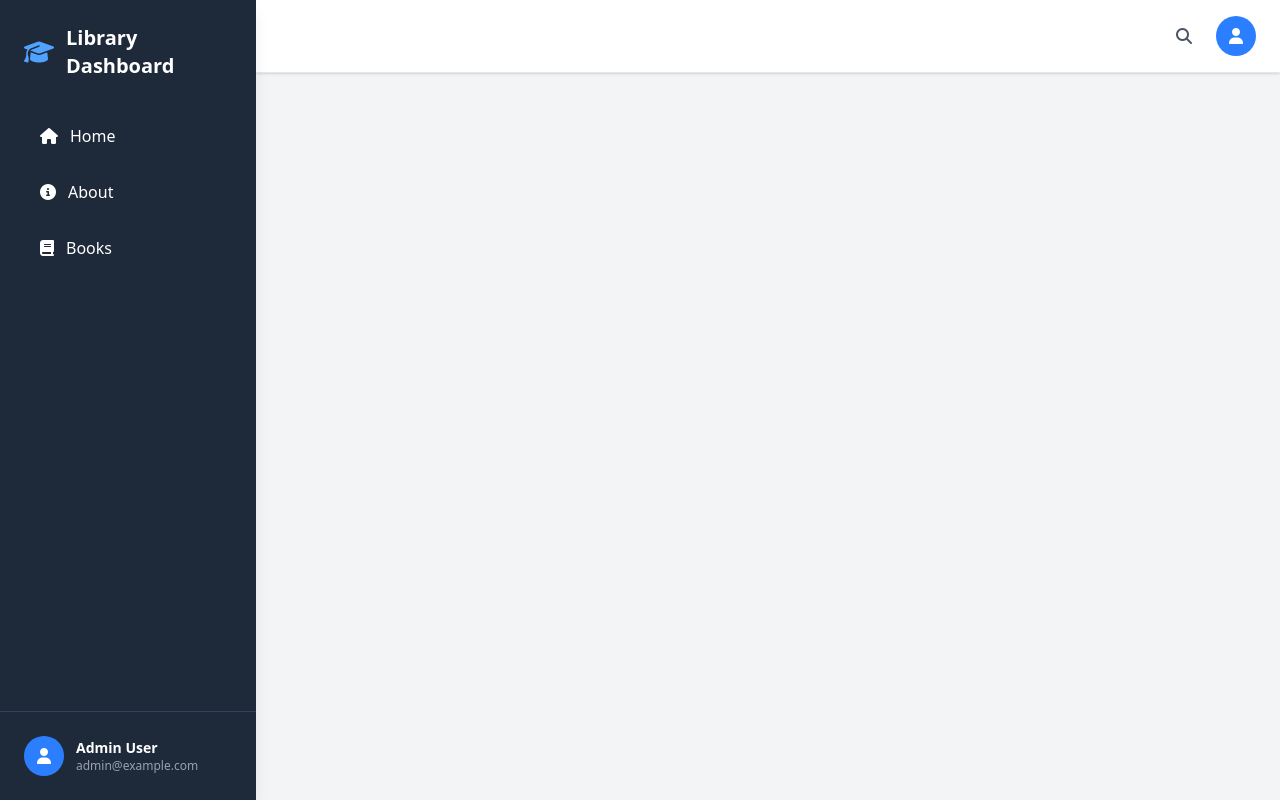
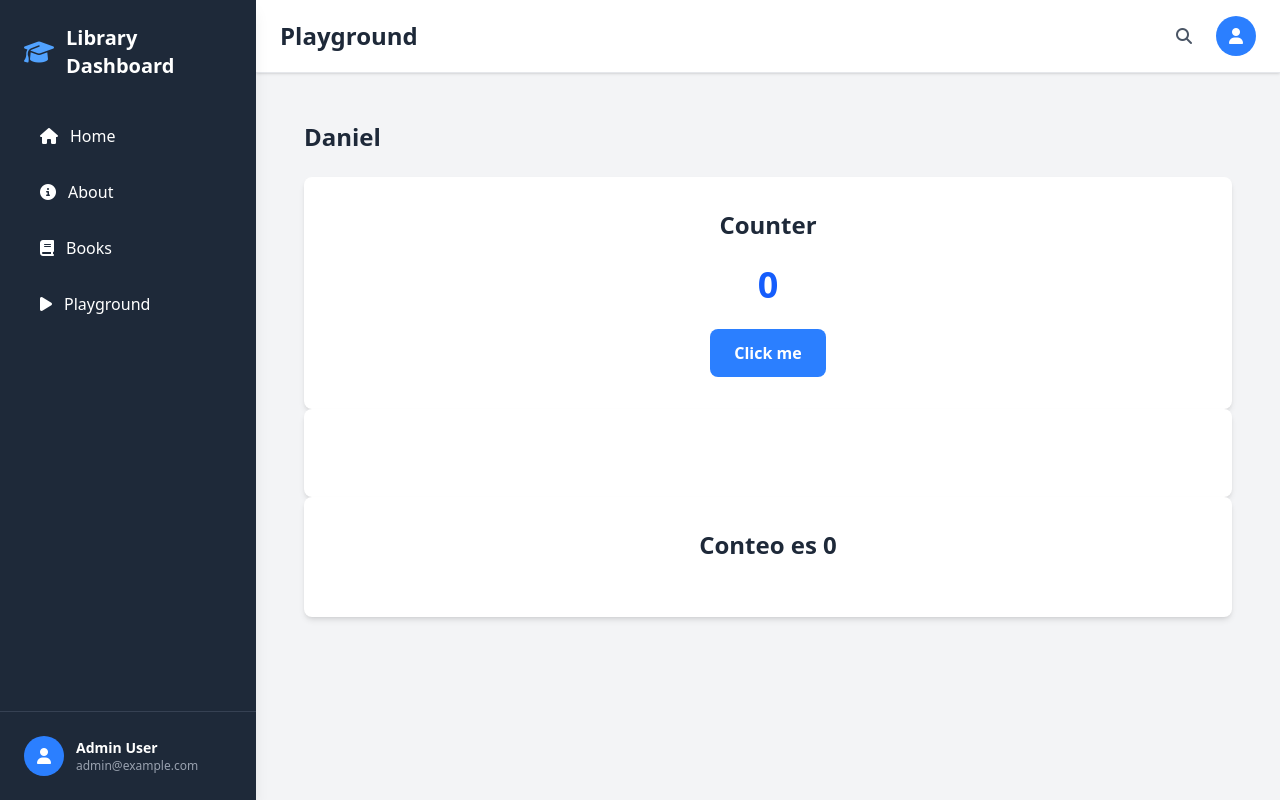
Before and after one commit to danielgara/curso-web-2026, a Vue app in the folder frontend/: page /playground in a window 1280 px wide. Built offline with nearby package versions, Linux system fonts and the light colour scheme.

Commit message:
imp: add vue elements

```diff
--- a/frontend/src/App.vue
+++ b/frontend/src/App.vue
@@ -34,6 +34,14 @@ import { RouterLink, RouterView } from 'vue-router';
             >
               <i class="fas fa-book mr-3"></i>
               <span>Books</span>
+            </RouterLink>
+
+            <RouterLink
+              to="/playground"
+              class="flex items-center px-4 py-3 rounded-lg hover:bg-gray-700 transition duration-200"
+            >
+              <i class="fas fa-play mr-3"></i>
+              <span>Playground</span>
             </RouterLink>
           </nav>
         </div>
--- a/frontend/src/router/index.ts
+++ b/frontend/src/router/index.ts
@@ -3,6 +3,7 @@ import HomeView from '@/views/HomeView.vue';
 import AboutView from '@/views/AboutView.vue';
 import BooksIndexView from '@/views/BooksIndexView.vue';
 import BooksShowView from '@/views/BooksShowView.vue';
+import PlaygroundView from '@/views/PlaygroundView.vue';
 
 const router = createRouter({
   history: createWebHistory(import.meta.env.BASE_URL),
@@ -11,6 +12,7 @@ const router = createRouter({
     { path: '/about', name: 'about', component: AboutView, meta: { title: 'About' } },
     { path: '/books', name: 'books.index', component: BooksIndexView, meta: { title: 'Books' } },
     { path: '/books/:id', name: 'books.show', component: BooksShowView, meta: { title: 'Book' } },
+    { path: '/playground', name: 'playground', component: PlaygroundView, meta: { title: 'Playground' } },
   ],
 });
 
--- /dev/null
+++ b/frontend/src/views/PlaygroundView copy 2.vue
@@ -0,0 +1,27 @@
+<script setup lang="ts">
+let name = 'Daniel';
+let count = 0;
+
+function increment() {
+  count += 1;
+  console.log(count);
+}
+</script>
+
+<template>
+  <section class="max-w-7xl mx-auto p-6">
+    <h1 class="text-2xl font-bold text-gray-800 mb-6">{{ name }}</h1>
+    <div class="bg-white rounded-lg shadow-md p-8 text-center">
+      <h2 class="text-2xl font-bold text-gray-800 mb-6">Counter</h2>
+      <div class="mb-6">
+        <p class="text-4xl font-bold text-blue-600 mb-4">{{ count }}</p>
+      </div>
+      <button
+        @click="increment"
+        class="px-6 py-3 bg-blue-500 text-white rounded-lg hover:bg-blue-600 transition duration-200 font-semibold"
+      >
+        Click me
+      </button>
+    </div>
+  </section>
+</template>
--- /dev/null
+++ b/frontend/src/views/PlaygroundView copy.vue
@@ -0,0 +1,29 @@
+<script setup lang="ts">
+import { ref } from 'vue';
+
+let name = 'Daniel';
+let count = ref(0);
+
+function increment() {
+  count.value += 1;
+  console.log(count.value);
+}
+</script>
+
+<template>
+  <section class="max-w-7xl mx-auto p-6">
+    <h1 class="text-2xl font-bold text-gray-800 mb-6">{{ name }}</h1>
+    <div class="bg-white rounded-lg shadow-md p-8 text-center">
+      <h2 class="text-2xl font-bold text-gray-800 mb-6">Counter</h2>
+      <div class="mb-6">
+        <p class="text-4xl font-bold text-blue-600 mb-4">{{ count }}</p>
+      </div>
+      <button
+        @click="increment"
+        class="px-6 py-3 bg-blue-500 text-white rounded-lg hover:bg-blue-600 transition duration-200 font-semibold"
+      >
+        Click me
+      </button>
+    </div>
+  </section>
+</template>
--- /dev/null
+++ b/frontend/src/views/PlaygroundView.vue
@@ -0,0 +1,61 @@
+<script setup lang="ts">
+// 1. Define a variable and use it in the template
+const name = 'Daniel';
+
+// 2. Define a reactive variable with a function
+import { ref } from 'vue';
+const count = ref(0);
+function increment() {
+  count.value += 1;
+}
+
+// 3. Watch a reactive variable and modify DOM
+import { watch } from 'vue';
+let message = ref('');
+watch(count, (newCount) => {
+  if (newCount % 2 === 0) {
+    message.value = 'El conteo es par';
+  } else {
+    message.value = 'El conteo es impar';
+  }
+});
+</script>
+
+<template>
+  <section class="max-w-7xl mx-auto p-6">
+    <!-- start of 1 -->
+    <h1 class="text-2xl font-bold text-gray-800 mb-6">{{ name }}</h1>
+    <!-- end of 1 -->
+
+    <!-- start of 2 -->
+    <div class="bg-white rounded-lg shadow-md p-8 text-center">
+      <h2 class="text-2xl font-bold text-gray-800 mb-6">Counter</h2>
+      <div class="mb-6">
+        <p class="text-4xl font-bold text-blue-600 mb-4">{{ count }}</p>
+      </div>
+      <button
+        @click="increment"
+        class="px-6 py-3 bg-blue-500 text-white rounded-lg hover:bg-blue-600 transition duration-200 font-semibold"
+      >
+        Click me
+      </button>
+    </div>
+    <!-- end of 2 -->
+
+    <!-- start of 3 -->
+    <div class="bg-white rounded-lg shadow-md p-8 text-center">
+      <p class="text-2xl font-bold text-gray-800 mb-6">{{ message }}</p>
+    </div>
+    <!-- end of 3 -->
+
+    <!-- start of 4 conditional rendering-->
+    <div class="bg-white rounded-lg shadow-md p-8 text-center">
+      <p v-if="count === 0" class="text-2xl font-bold text-gray-800 mb-6">Conteo es 0</p>
+      <p v-else-if="count <= 5" class="text-2xl font-bold text-gray-800 mb-6">Conteo es Bajo</p>
+      <p v-else-if="count <= 10" class="text-2xl font-bold text-gray-800 mb-6">Conteo es Medio</p>
+      <p v-else-if="count <= 15" class="text-2xl font-bold text-gray-800 mb-6">Conteo es Alto</p>
+      <p v-else class="text-2xl font-bold text-gray-800 mb-6">Conteo es Muy Alto</p>
+    </div>
+    <!-- end of 4 conditional rendering-->
+  </section>
+</template>
```
